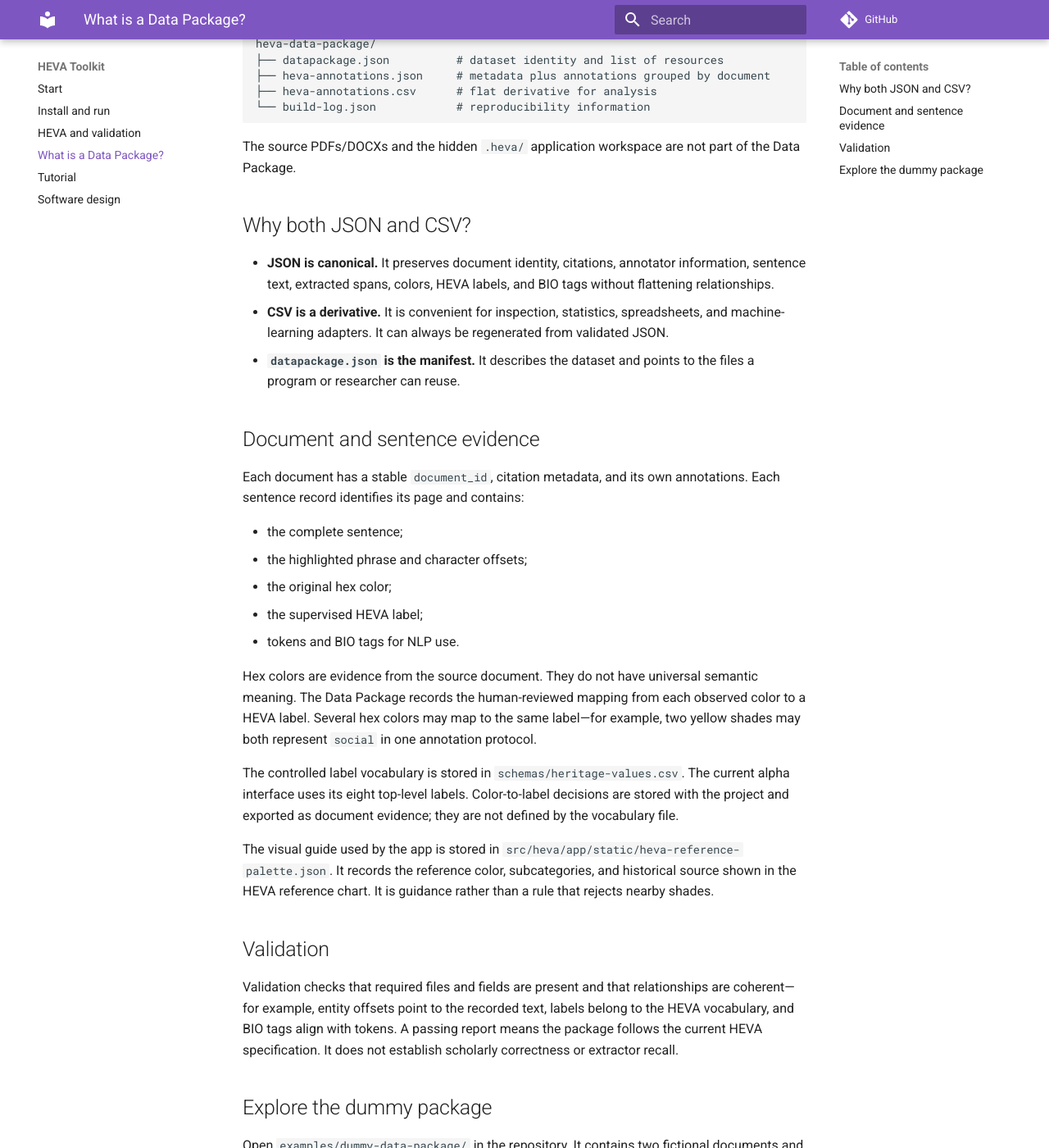
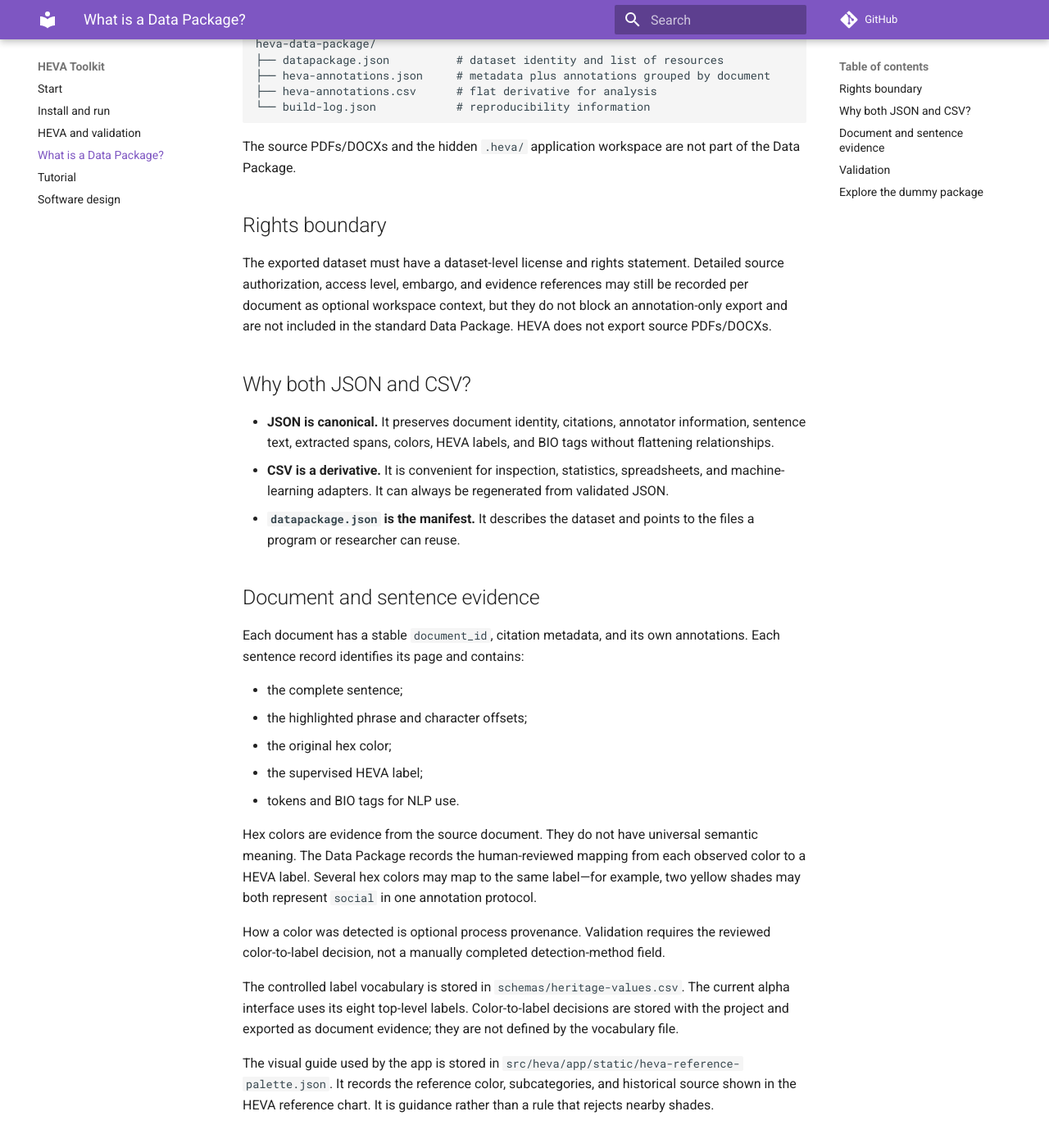
Before and after one commit to zzbn12345/HEVA_toolkit, an MkDocs documentation site: the page built from docs/DATA_PACKAGE.md, in a window 1280 px wide and 1400 px high, scrolled down 280 px. Shown: the whole window at 82% size. Built offline with MkDocs 1.6.1 and Material for MkDocs 9.7.7, drawn with Linux system fonts in a browser that asks for light colours; comment, search, counter and statistics services are not loaded.

Commit message:
docs: define the minimal Alpha distribution contract
Explain that HEVA validates and exports annotation data, while source governance remains optional workspace context and repository platforms manage access and publication.

```diff
--- a/docs/DATA_PACKAGE.md
+++ b/docs/DATA_PACKAGE.md
@@ -16,6 +16,13 @@ heva-data-package/
 
 The source PDFs/DOCXs and the hidden `.heva/` application workspace are not part of the
 Data Package.
+
+## Rights boundary
+
+The exported dataset must have a dataset-level license and rights statement. Detailed
+source authorization, access level, embargo, and evidence references may still be recorded
+per document as optional workspace context, but they do not block an annotation-only export
+and are not included in the standard Data Package. HEVA does not export source PDFs/DOCXs.
 
 ## Why both JSON and CSV?
 
@@ -43,6 +50,9 @@ meaning. The Data Package records the human-reviewed mapping from each observed
 HEVA label. Several hex colors may map to the same label—for example, two yellow shades may
 both represent `social` in one annotation protocol.
 
+How a color was detected is optional process provenance. Validation requires the reviewed
+color-to-label decision, not a manually completed detection-method field.
+
 The controlled label vocabulary is stored in `schemas/heritage-values.csv`. The current alpha
 interface uses its eight top-level labels. Color-to-label decisions are stored with the project
 and exported as document evidence; they are not defined by the vocabulary file.
```
Also changed, not shown: CHANGELOG.md (+3 -0 lines), 1 other file.
